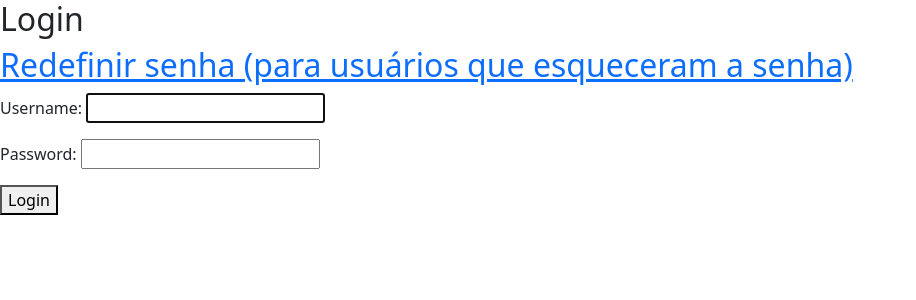
After one commit to arturgutierrez/primeiro-repositorio, a Django app: page /accounts/login/ in a window 1280 px wide. The commit adds this page. Shown: the top 300 px of the page, without its empty margins (0-916 px from the left). Run offline with Django 5.2, Linux system fonts and the light colour scheme.

Commit message:
aula crud

```diff
--- a/MeuProjeto/MeuSite/MeuSite/templates/MeuSite/home.html
+++ b/MeuProjeto/MeuSite/MeuSite/templates/MeuSite/home.html
@@ -9,3 +9,8 @@
     <h1>Minha Home Page Exemplo</h1>
 </body>
 </html>
+<ul>
+        <li><a href="{% url 'login' %}">Login</a>
+        <a href="{% url 'password_change' %}">Trocar senha (somente para usuários logados)</a></li>
+
+    </ul>
--- a/MeuProjeto/MeuSite/MeuSite/urls.py
+++ b/MeuProjeto/MeuSite/MeuSite/urls.py
@@ -18,8 +18,10 @@ Including another URLconf
 from django.contrib import admin
 from django.urls import path
 from MeuSite import views
+from django.urls.conf import include
 
 urlpatterns = [
     path("admin/", admin.site.urls),
     path("", views.home, name='home'),
+    path('accounts/', include('django.contrib.auth.urls')),
 ]
--- a/MeuProjeto/MeuSite/curriculo/templates/curriculo/index.html
+++ b/MeuProjeto/MeuSite/curriculo/templates/curriculo/index.html
@@ -21,6 +21,8 @@
 
         <h2>Curriculos</h2>
         <a href="spiff.html">Spiff</a>
+
+        <a href="{% url 'login' %}">Login</a>
     </nav>
 </body>
 </html>
--- /dev/null
+++ b/MeuProjeto/MeuSite/curriculo/templates/registration/login.html
@@ -0,0 +1,19 @@
+{% load static %}
+<!DOCTYPE html>
+<html lang="en">
+<head>
+    <meta charset="UTF-8">
+    <meta name="viewport" content="width=device-width, initial-scale=1.0">
+    <link href="https://cdn.jsdelivr.net/npm/bootstrap@5.3.6/dist/css/bootstrap.min.css" rel="stylesheet" integrity="sha384-4Q6Gf2aSP4eDXB8Miphtr37CMZZQ5oXLH2yaXMJ2w8e2ZtHTl7GptT4jmndRuHDT" crossorigin="anonymous">
+    <title>Login</title>
+</head>
+<body>
+    <h2>Login</h2>
+    <h2><a href="{% url 'password_reset' %}">Redefinir senha (para usuários que esqueceram a senha)</a></h2>
+    <form method="post">
+        {% csrf_token %}
+        {{ form.as_p }}
+        <button type="submit">Login</button>
+    </form>
+</body>
+</html>
```
Also changed, not shown: MeuProjeto/MeuSite/MeuSite/settings.py (+7 -0 lines), MeuProjeto/MeuSite/MeuSite/views.py (+14 -0 lines).
